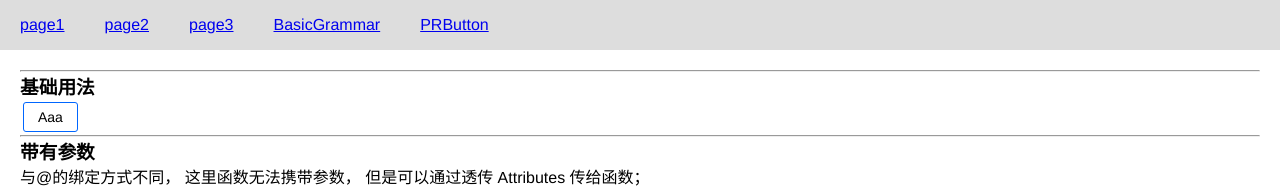
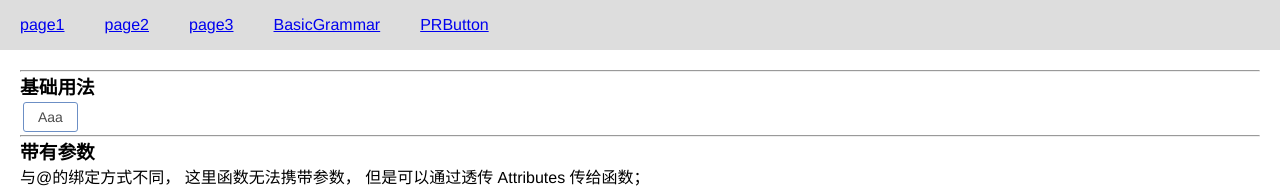
Before and after one commit to chuanxinwong/vue3-template, a Vue app: page /PRButton in a window 1280 px wide. Shown: the top 189 px of the page. Built offline with nearby package versions, Linux system fonts and the light colour scheme.

Commit message:
add disable

```diff
--- a/src/components/Button/index.vue
+++ b/src/components/Button/index.vue
@@ -29,7 +29,7 @@
 }
 </style>
 <template>
-  <div class="Button" @click="click">
+  <div class="Button" :class="cls" @click="click">
     <span>{{ props.text }}</span>
     <div class="loadin ful" v-if="datas.loading">
       <Loading />
@@ -40,16 +40,27 @@
 export default { name: "Button" }
 </script>
 <script setup>
-import { reactive, useAttrs } from "vue"
+import { reactive, useAttrs, provide } from "vue"
+import defProps from './defProps.js';
+import defStdProps from "../defStdProps.js"
 import defPubProps from "../defPubProps.js"
-import defProps from './defProps.js';
+import pubActions from "../pubActions.js";
 import Loading from "../Loading/index.vue"
 
+var glpps = provide("glpps");
 var attrs = useAttrs()
-var props = defineProps({ ...defPubProps, ...defProps });
+var props = defineProps({ ...defPubProps, ...defStdProps, ...defProps });
 var datas = reactive({
   loading: false,
 })
+
+const useActions = pubActions(props, datas, attrs, glpps);
+
+
+var cls = {
+  disabled: useActions.cmpDisabled.value
+}
+
 
 function click() {
   // 禁用
--- /dev/null
+++ b/src/components/pubActions.js
@@ -0,0 +1,21 @@
+import { computed } from "vue";
+
+/**
+ * @param {Object} props
+ * @param {Object} attrs
+ * @param {Object} datas
+ * @param {Object} glpps
+ */
+export default function (props, attrs = {}, datas = {}, glpps = {}) {
+
+
+  var cmpDisabled = computed(() => {
+    return glpps.gdisabled || props.disabled;
+  })
+
+  var cmpReadonly = computed(() => {
+    return glpps.greadonly || props.readonly;
+  })
+
+  return { cmpDisabled, cmpReadonly }
+}
--- /dev/null
+++ b/src/components/public.css
@@ -0,0 +1,8 @@
+.disabled {
+  cursor: no-drop !important;
+  filter: grayscale(0.5);
+  opacity: 0.7;
+}
+.disabled:hover {
+  box-shadow: none !important;
+}
--- /dev/null
+++ b/src/components/public.less
@@ -0,0 +1,9 @@
+.disabled {
+  cursor: no-drop !important;
+  filter: grayscale(0.5);
+  opacity: 0.7;
+
+  &:hover {
+    box-shadow: none !important;
+  }
+}
--- a/src/main.js
+++ b/src/main.js
@@ -1,6 +1,7 @@
 import { createApp } from "vue";
 import App from "./App.vue";
 import { router } from "./routes/index.js";
+import "./components/public.less"
 
 var app = createApp(App);
 app.use(router);
--- a/src/views/PRButton/index.vue
+++ b/src/views/PRButton/index.vue
@@ -4,7 +4,7 @@
 
     <hr>
     <h3>基础用法</h3>
-    <MyButton text="Aaa" :click="click1" />
+    <MyButton text="Aaa" :disabled="true" :click="click1" />
 
     <hr>
     <h3>带有参数</h3>
```
